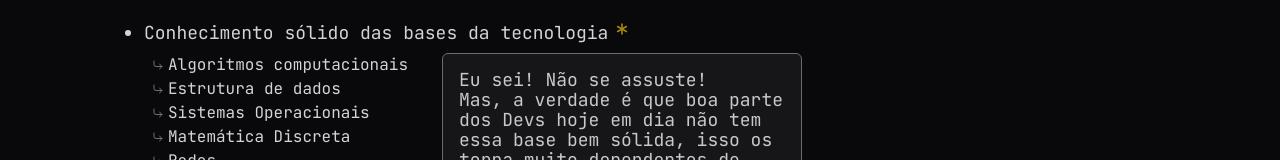
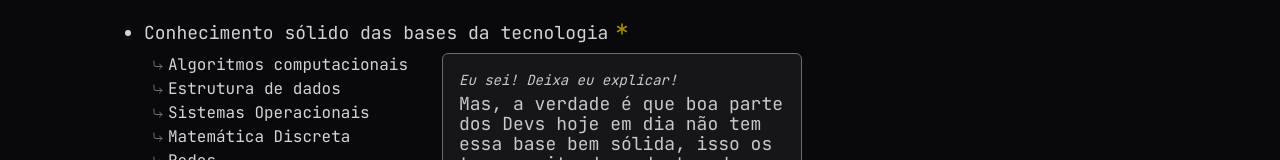
Before and after one commit to filiperv7/filiperv7.com, a Next.js app: page /applications/front-end-junior-3 in a window 1280 px wide. Both pictures are taken after a click on the button 622 px from the left and 1177 px from the top of the page. Shown: the part 1145-1305 px from the top of the page. Built offline with nearby package versions, Linux system fonts and the light colour scheme.

Commit message:
Changing alertInfo title

```diff
--- a/src/components/applications/alertInfo.tsx
+++ b/src/components/applications/alertInfo.tsx
@@ -19,7 +19,7 @@ export function AlertInfo() {
         </Button>
       </HoverCardTrigger>
       <HoverCardContent className="max-w-[22.5rem] p-4 border border-zinc-500 rounded-md bg-zinc-900 opacity-95 max-sm:ml-5 leading-5">
-        <p>Eu sei! Não se assuste!</p>
+        <p className="italic text-sm mb-1">Eu sei! Deixa eu explicar!</p>
         <p>
           Mas, a verdade é que boa parte dos Devs hoje em dia não tem essa base
           bem sólida, isso os torna muito dependentes de ajudas externas e nunca
```
